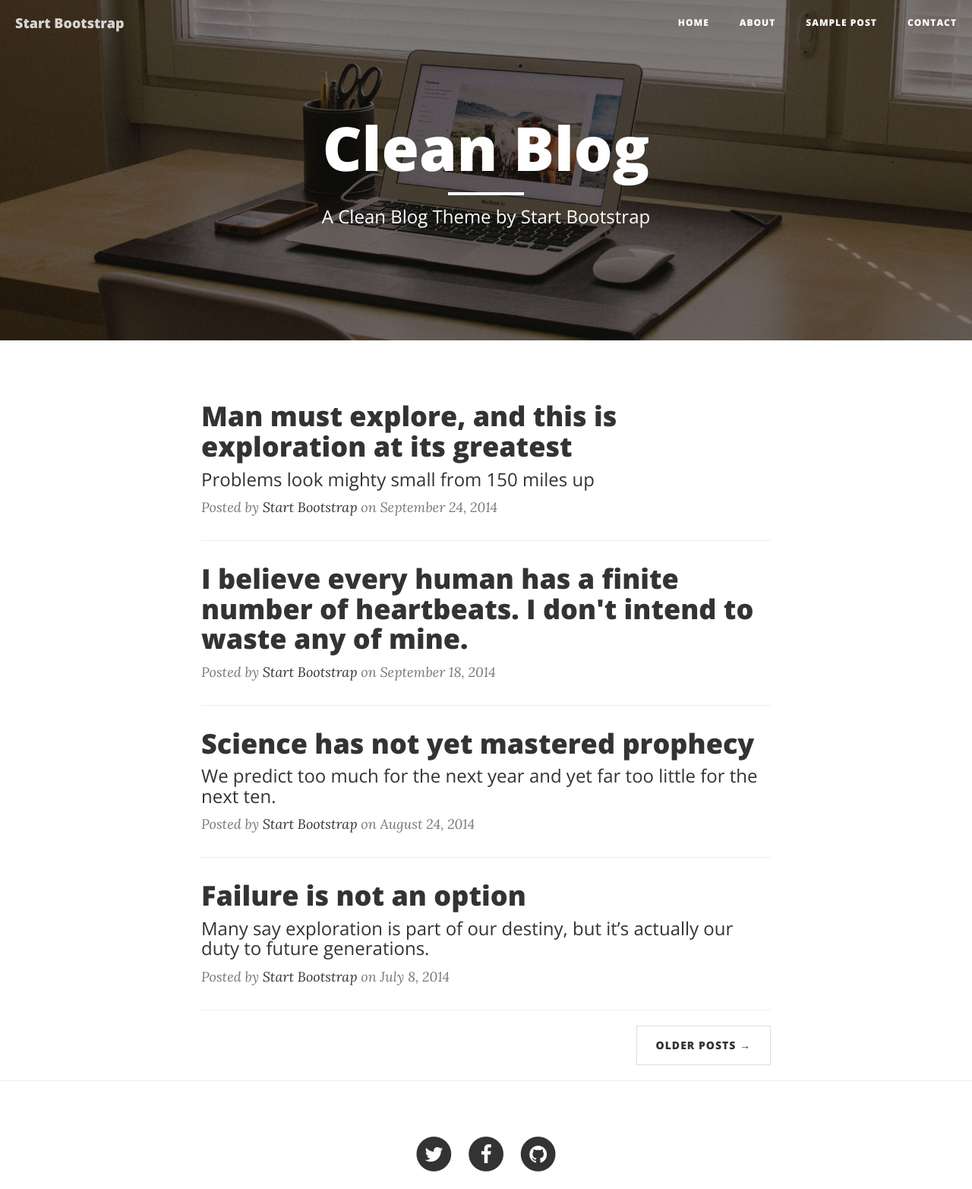
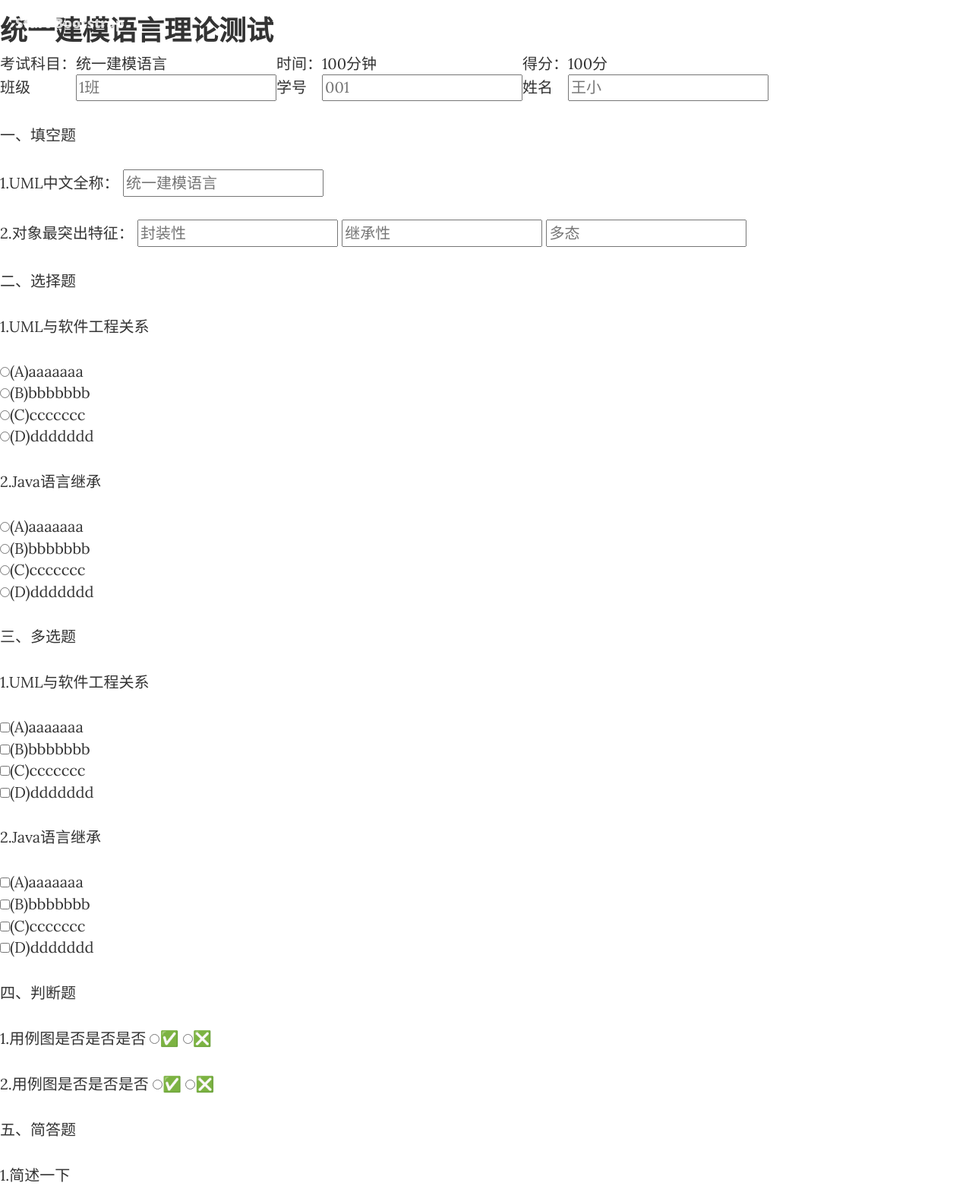
Before and after one commit to Eafrey/Bootstrap-shijuan, a website: page index.html in a window 1280 px wide. Shown: the top 1565 px of the page at 76% size. Drawn offline with nearby package versions, Linux system fonts and the light colour scheme.

Commit message:
init shijuan

```diff
--- a/index.html
+++ b/index.html
@@ -1,5 +1,5 @@
 <!DOCTYPE html>
-<html lang="en">
+<html lang="zh-CN">
 
 <head>
 
@@ -32,7 +32,133 @@
 </head>
 
 <body>
+    <h1>统一建模语言理论测试</h1>
 
+    <table>
+        <tr>
+            <td>考试科目：</td>
+            <td>统一建模语言</td>
+            <td>时间：</td>
+            <td>100分钟</td>
+            <td>得分：</td>
+            <td>100分</td>
+        </tr>
+        <tr>
+            <td>班级</td>
+            <td>
+                <input type="text" placeholder="1班">
+            </td>
+            <td>学号</td>
+            <td>
+                <input type="text" placeholder="001">
+            </td>
+            <td>姓名</td>
+            <td>
+                <input type="text" placeholder="王小">
+            </td>
+        </tr>
+    </table>
+
+    <div>
+        <p class="dati">一、填空题</p>
+        <p class="xiaoti">
+            <span>1.UML中文全称：</span>
+            <input type="text" placeholder="统一建模语言">
+        </p>
+        <p class="xiaoti">
+            <span>2.对象最突出特征：</span>
+            <input type="text" placeholder="封装性">
+            <input type="text" placeholder="继承性">
+            <input type="text" placeholder="多态">
+        </p>
+    </div>
+
+    <div>
+        <p class="dati">二、选择题</p>
+        <p class="xiaoti">
+            1.UML与软件工程关系
+        </p>
+        <form>
+            <input type="radio" class="xuanxiang" name="name">(A)aaaaaaa
+            <br>
+            <input type="radio" class="xuanxiang" name="name">(B)bbbbbbb
+            <br>
+            <input type="radio" class="xuanxiang" name="name">(C)ccccccc
+            <br>
+            <input type="radio" class="xuanxiang" name="name">(D)ddddddd
+            <br>
+        </form>
+        <p class="xiaoti">
+            2.Java语言继承
+        </p>
+        <form>
+            <input type="radio" class="xuanxiang" name="name">(A)aaaaaaa
+            <br>
+            <input type="radio" class="xuanxiang" name="name">(B)bbbbbbb
+            <br>
+            <input type="radio" class="xuanxiang" name="name">(C)ccccccc
+            <br>
+            <input type="radio" class="xuanxiang" name="name">(D)ddddddd
+            <br>
+        </form>
+
+    </div>
+    <div>
+        <p class="dati">三、多选题</p>
+
+        <p class="xiaoti">
+            1.UML与软件工程关系
+        </p>
+        <form>
+            <input type="checkbox" class="xuanxiang" name="name">(A)aaaaaaa
+            <br>
+            <input type="checkbox" class="xuanxiang" name="name">(B)bbbbbbb
+            <br>
+            <input type="checkbox" class="xuanxiang" name="name">(C)ccccccc
+            <br>
+            <input type="checkbox" class="xuanxiang" name="name">(D)ddddddd
+            <br>
+        </form>
+        <p class="xiaoti">
+            2.Java语言继承
+        </p>
+        <form>
+            <input type="checkbox" class="xuanxiang" name="name">(A)aaaaaaa
+            <br>
+            <input type="checkbox" class="xuanxiang" name="name">(B)bbbbbbb
+            <br>
+            <input type="checkbox" class="xuanxiang" name="name">(C)ccccccc
+            <br>
+            <input type="checkbox" class="xuanxiang" name="name">(D)ddddddd
+            <br>
+        </form>
+
+
+    </div>
+    <div>
+        <p class="dati">四、判断题</p>
+
+        <p class="xiaoti">
+            <span>1.用例图是否是否是否</span>
+            <input type="radio" name="name">✅
+            <input type="radio" name="name">❎
+        </p>
+
+        <p class="xiaoti">
+            <span>2.用例图是否是否是否</span>
+            <input type="radio" name="name">✅
+            <input type="radio" name="name">❎
+        </p>
+    </div>
+
+    <div>
+        <p class="dati">五、简答题</p>
+
+        <p class="xiaoti">1.简述一下</p>
+
+        <textarea class="xiaoti" rows="20" cols="100">简答题简答题简答题简答题简答题简答题简答题简答题简答题简答题简答题简答题简答题简答题简答题简答题简答题简答题简答题简答题简答题简答题
+        </textarea>
+    </div>
     <!-- Navigation -->
     <nav class="navbar navbar-default navbar-custom navbar-fixed-top">
         <div class="container-fluid">
```
